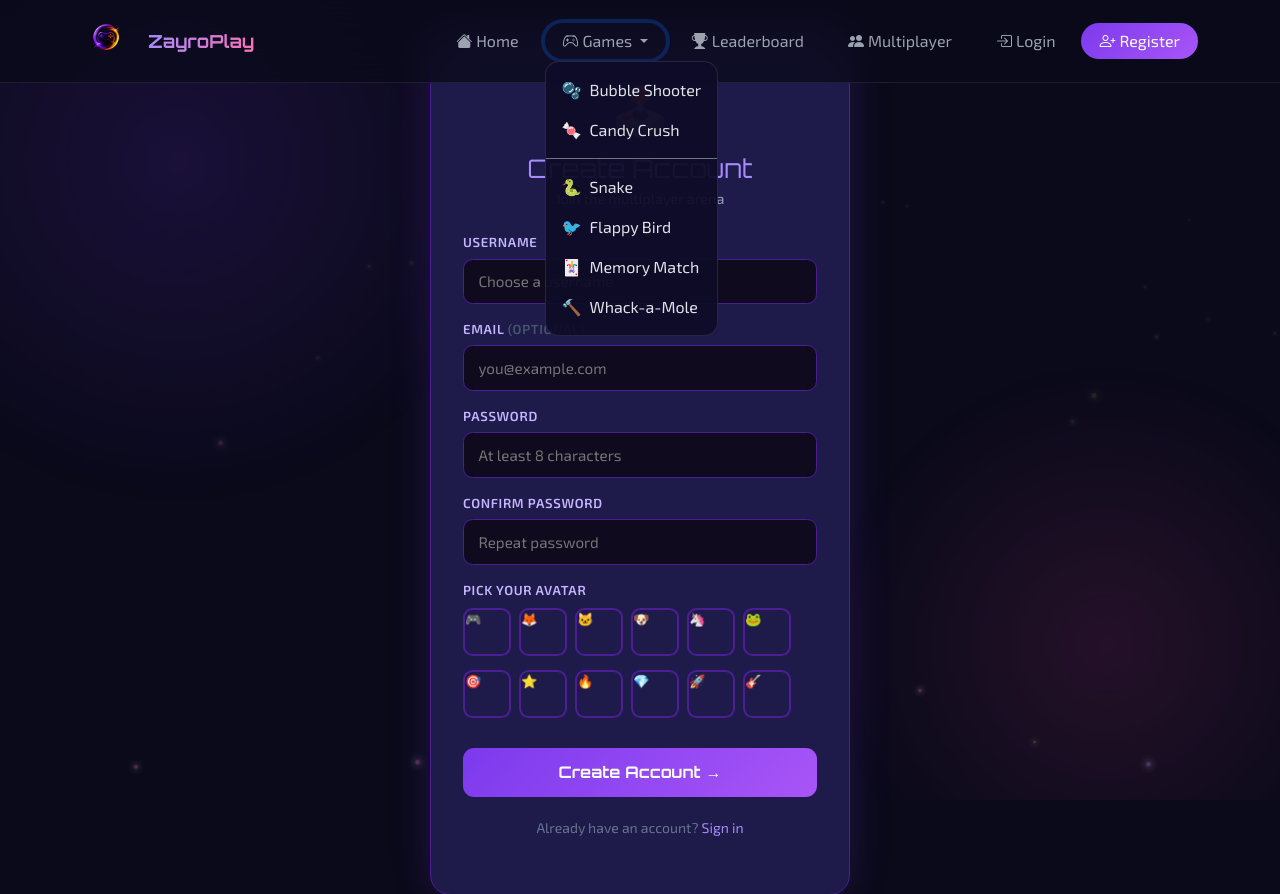
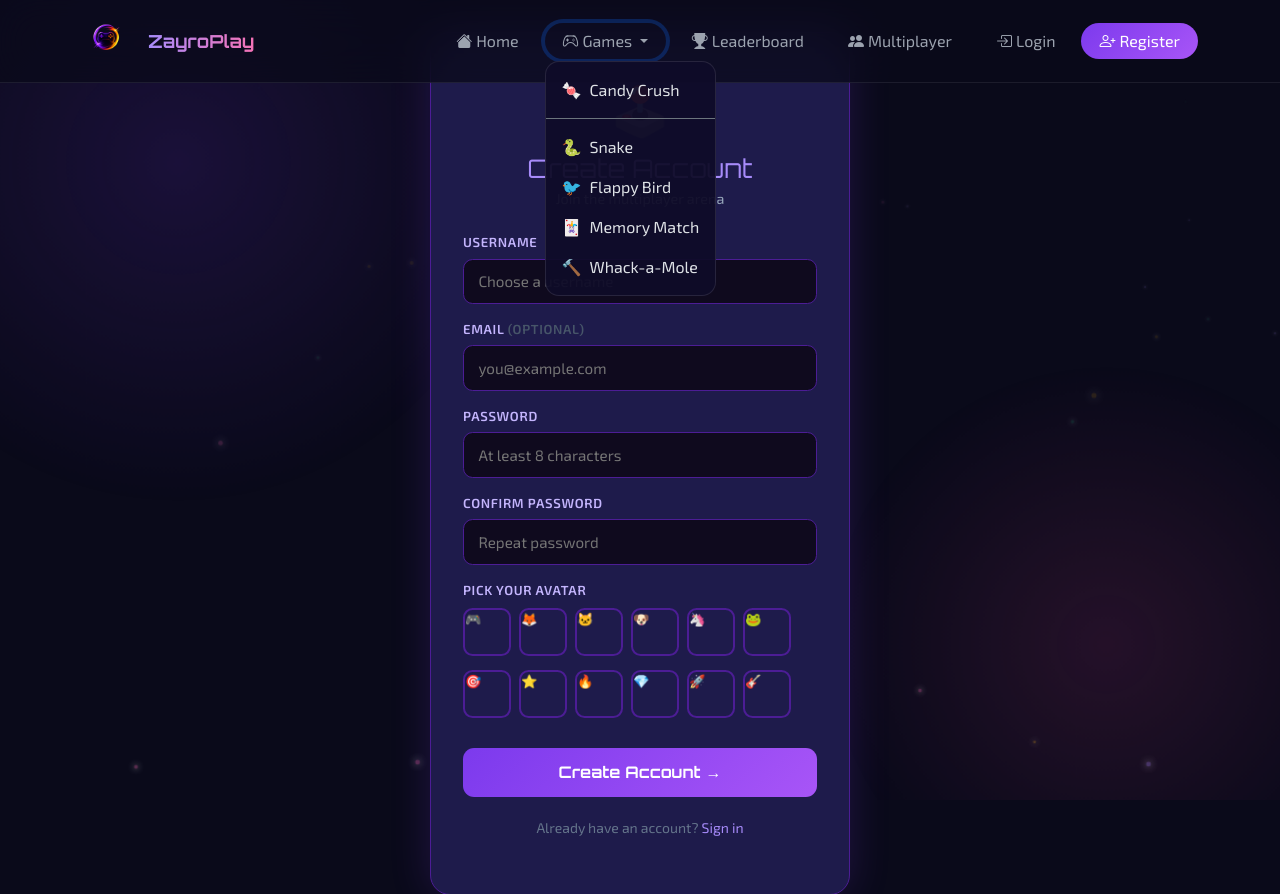
Before and after one commit to zayroninfotech/ZayroPlay, a Django app: page /accounts/register/ in a window 1280 px wide, after a click on "Games". Shown: the top 894 px of the page. Run offline with Django 4.2, Linux system fonts and the light colour scheme.

Commit message:
Remove Bubble Shooter game

```diff
--- a/game/models.py
+++ b/game/models.py
@@ -1,8 +1,7 @@
 from django.db import models
 
 GAME_CHOICES = [
-    ('bubble', 'Bubble Shooter'),
-    ('candy',  'Candy Crush'),
+('candy',  'Candy Crush'),
     ('snake',  'Snake'),
     ('flappy', 'Flappy Bird'),
     ('memory', 'Memory Match'),
--- a/game/urls.py
+++ b/game/urls.py
@@ -3,8 +3,7 @@ from . import views
 
 urlpatterns = [
     path('', views.home, name='home'),
-    path('play/bubble/',  views.bubble, name='bubble'),
-    path('play/candy/',   views.candy,  name='candy'),
+path('play/candy/',   views.candy,  name='candy'),
     path('play/snake/',   views.snake,  name='snake'),
     path('play/flappy/',  views.flappy, name='flappy'),
     path('play/memory/',  views.memory, name='memory'),
--- a/templates/base.html
+++ b/templates/base.html
@@ -45,8 +45,7 @@
             <i class="bi bi-controller me-1"></i>Games
           </a>
           <ul class="dropdown-menu dropdown-menu-dark" style="background:rgba(15,12,41,0.95);border:1px solid rgba(255,255,255,0.1);border-radius:14px;">
-            <li><a class="dropdown-item py-2" href="{% url 'bubble' %}"><span class="me-2">🫧</span>Bubble Shooter</a></li>
-            <li><a class="dropdown-item py-2" href="{% url 'candy' %}"><span class="me-2">🍬</span>Candy Crush</a></li>
+<li><a class="dropdown-item py-2" href="{% url 'candy' %}"><span class="me-2">🍬</span>Candy Crush</a></li>
             <li><hr class="dropdown-divider border-secondary"></li>
             <li><a class="dropdown-item py-2" href="{% url 'snake' %}"><span class="me-2">🐍</span>Snake</a></li>
             <li><a class="dropdown-item py-2" href="{% url 'flappy' %}"><span class="me-2">🐦</span>Flappy Bird</a></li>
```
Also changed, not shown: game/views.py (+0 -7 lines).
